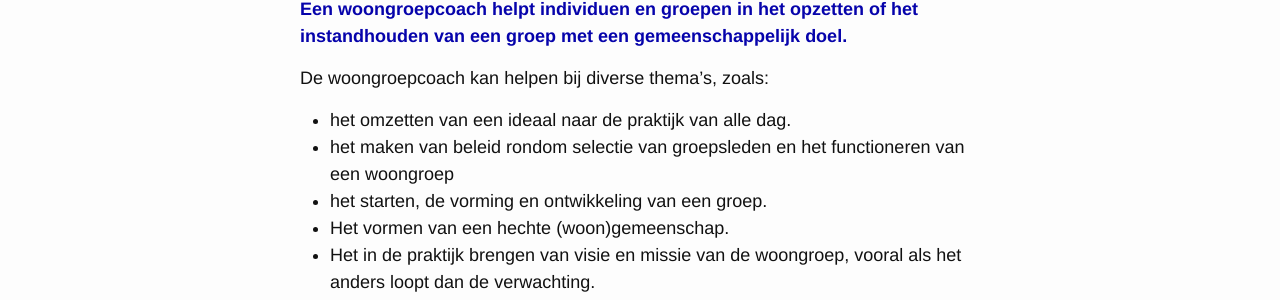
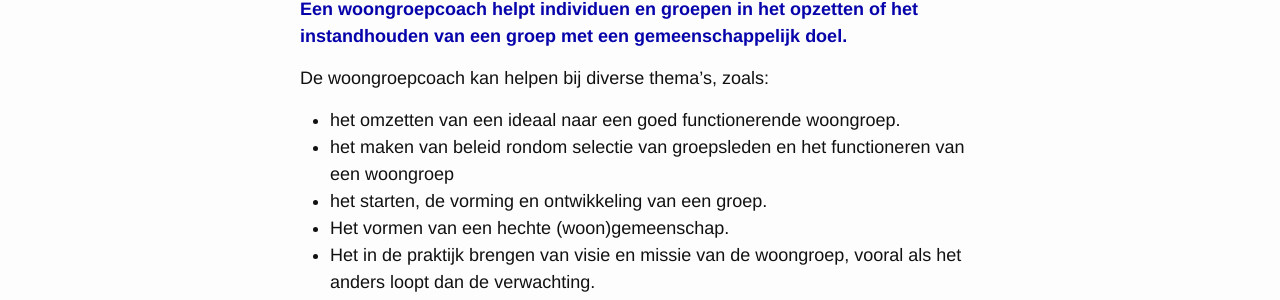
Before and after one commit to keesneven/keesneven.github.io, a Jekyll site: the page built from d_Woongroepen.md, in a window 1280 px wide. Shown: the part 677-977 px from the top of the page. Built offline with Jekyll 4.4.1, drawn with Linux system fonts in a browser that asks for light colours; nearby versions of some CDN libraries.

Commit message:
Update d_Woongroepen.md

```diff
--- a/d_Woongroepen.md
+++ b/d_Woongroepen.md
@@ -11,7 +11,7 @@ meta-tags: Woongroepencoach, Zelfvoorziening, de kleine samenleving, informatieo
 **Een woongroepcoach helpt individuen en groepen in het opzetten of het instandhouden van een groep met een gemeenschappelijk doel.**
 
 De woongroepcoach kan helpen bij diverse thema's, zoals:
-- het omzetten van een ideaal naar de praktijk van alle dag.
+- het omzetten van een ideaal naar een goed functionerende woongroep.
 - het maken van beleid rondom selectie van groepsleden en het functioneren van een woongroep
 - het starten, de vorming en ontwikkeling van een groep.
 - Het vormen van een hechte (woon)gemeenschap.
```
